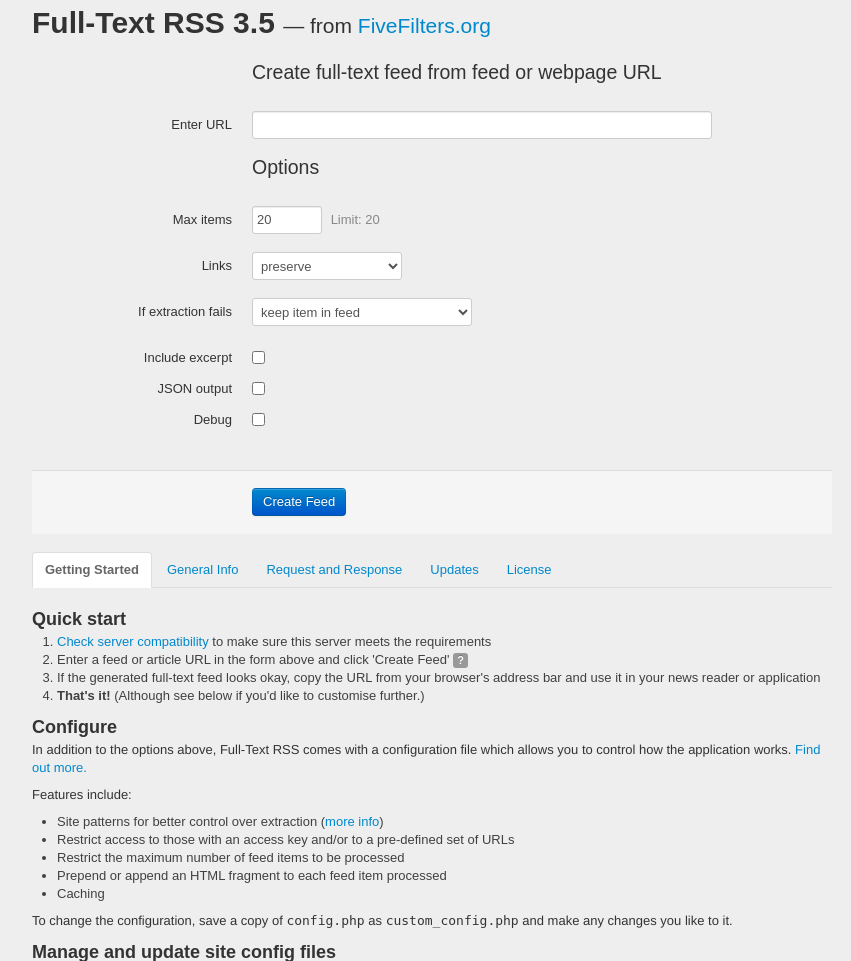
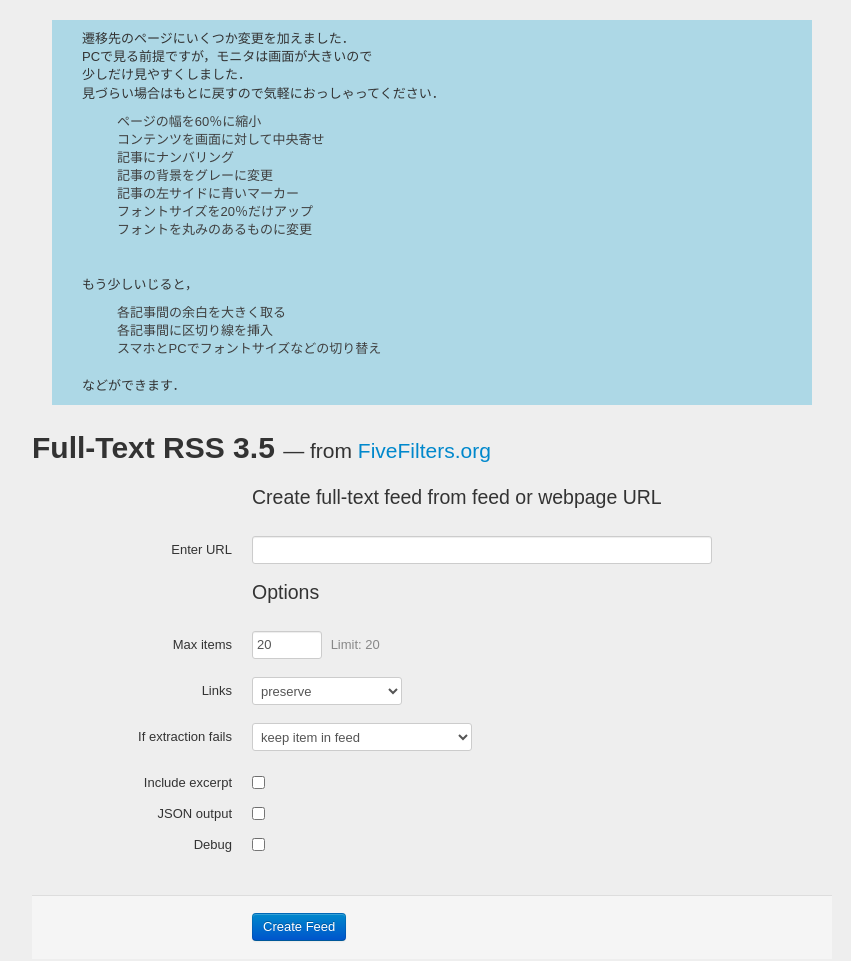
Before and after one commit to 2tacss/fullrss, a PHP site: page / in a window 1280 px wide. Shown: the top 961 px of the page, without its empty margins (208-1059 px from the left). Run offline with PHP 8.4, Linux system fonts and the light colour scheme.

Commit message:
fix some features: rss result page

```diff
--- a/index.php
+++ b/index.php
@@ -15,6 +15,7 @@ if (!defined('_FF_FTR_INDEX')) {
 	<meta http-equiv="Content-Type" content="text/html; charset=utf-8" />
 	<meta name="robots" content="noindex, follow" />
 	<link rel="stylesheet" href="css/bootstrap.min.css" type="text/css" media="screen" />
+
 	<script type="text/javascript" src="js/jquery.min.js"></script>
 	<script type="text/javascript" src="js/bootstrap-tooltip.js"></script>
 	<script type="text/javascript" src="js/bootstrap-popover.js"></script>
@@ -75,10 +76,55 @@ if (!defined('_FF_FTR_INDEX')) {
 	table.OBJ        { background-color: #22353C; }
 	table.ARRAY      { background-color: #252C47; }
 
+	div.note {
+		/* text-align: center; */
+		margin: 20px 20px;
+		padding: 10px 30px;
+		/* font-size: 24px; */
+		background-color: lightblue;
+	}
+
+	ul.ullist {
+		list-style: none;
+		transition: .6s;
+		width: 60%;
+		border-radius: 5px;
+		padding: 10px;
+	}
+
+	ul.ullist:hover {
+		background-color: rgb(211, 234, 252);
+		/* background-color: rgb(203, 232, 255); */
+	}
+
 	</style>
   </head>
   <body>
+
 	<div class="container" style="width: 800px; padding-bottom: 60px;">
+		<div class="note">
+			遷移先のページにいくつか変更を加えました．<br />
+			PCで見る前提ですが，モニタは画面が大きいので<br />
+			少しだけ見やすくしました．<br />
+			見づらい場合はもとに戻すので気軽におっしゃってください．<br />
+			<ul class="ullist">
+				<li>ページの幅を60％に縮小</li>
+				<li>コンテンツを画面に対して中央寄せ</li>
+				<li>記事にナンバリング</li>
+				<li>記事の背景をグレーに変更</li>
+				<li>記事の左サイドに青いマーカー</li>
+				<li>フォントサイズを20％だけアップ</li>
+				<li>フォントを丸みのあるものに変更</li>
+			</ul>
+			<br />
+			もう少しいじると，
+			<ul class="ullist">
+				<li>各記事間の余白を大きく取る</li>
+				<li>各記事間に区切り線を挿入</li>
+				<li>スマホとPCでフォントサイズなどの切り替え</li>
+			</ul>
+			などができます．
+		</div>
 	<h1 style="padding-top: 5px;">Full-Text RSS <?php echo _FF_FTR_VERSION; ?> <span style="font-size: .7em; font-weight: normal;">&mdash; from <a href="http://fivefilters.org">FiveFilters.org</a></span></h1>
     <form method="get" action="makefulltextfeed.php" id="form" class="form-horizontal">
 	<fieldset>
--- a/libraries/readability/Readability.php
+++ b/libraries/readability/Readability.php
@@ -192,7 +192,8 @@ class Readability
 		//die($this->getInnerHTML($this->dom->documentElement));
 
 		/* Build readability's DOM tree */
-		$overlay        = $this->dom->createElement('div');
+		// NOTE: MyAdds
+		$overlay        = $this->dom->createElement('li');
 		$innerDiv       = $this->dom->createElement('div');
 		$articleTitle   = $this->getArticleTitle();
 		$articleContent = $this->grabArticle();
--- a/makefulltextfeed.php
+++ b/makefulltextfeed.php
@@ -120,7 +120,9 @@ header('X-Robots-Tag: noindex, nofollow');
 ////////////////////////////////
 // Content security headers
 ////////////////////////////////
-header("Content-Security-Policy: script-src 'self'; connect-src 'none'; font-src 'none'; style-src 'self'");
+// NOTE: MyAdds
+// header("Content-Security-Policy: script-src 'self'; connect-src 'none'; font-src 'none'; style-src 'self'");
+header("Content-Security-Policy: script-src 'self'; connect-src 'none';");
 
 ////////////////////////////////
 // Check if service is enabled
```
Also changed, not shown: css/feed.css (+15 -3 lines), libraries/content-extractor/ContentExtractor.php (line endings or trailing spaces), libraries/feedwriter/FeedItem.php (line endings or trailing spaces).
